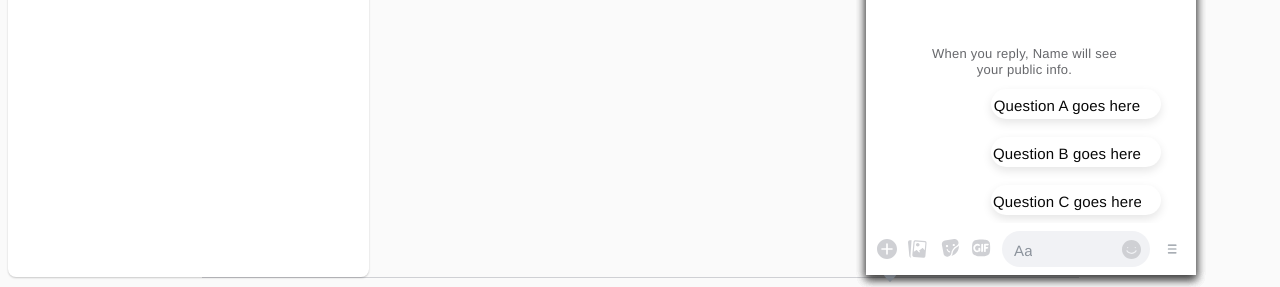
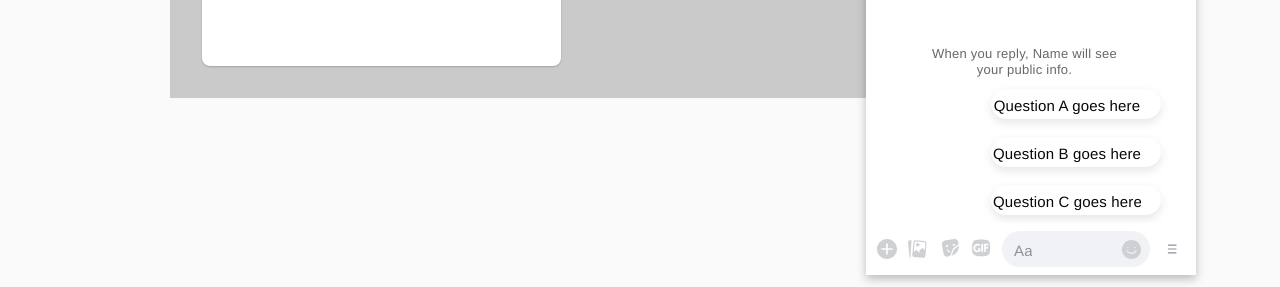
Before and after one commit to cemeris/Social-site-template, a plain HTML site: page index.html in a window 1280 px wide. Shown: the part 525-812 px from the top of the page. Drawn offline with Linux system fonts and the light colour scheme.

Commit message:
Aizkomenteju 2.dalu, lai neboja majaslapu

```diff
--- a/index.html
+++ b/index.html
@@ -52,8 +52,8 @@
 <!--nr1 beigas-->
 
 <!-- nr2 sākums -->
-<table class="main">
-
+<!-- <table class="main">
+                                              Aizkomentēju, lai nebojā lapu
   <tr>
       <td>
           <div class="header-left">About</div>
@@ -160,7 +160,7 @@
 
   </td>
 
-</table>
+</table> -->
 <!-- nr2 beigas -->
 
 <!--nr10 rīku josla sākums. jālabo ikonas, aktīvā poga-->
```
